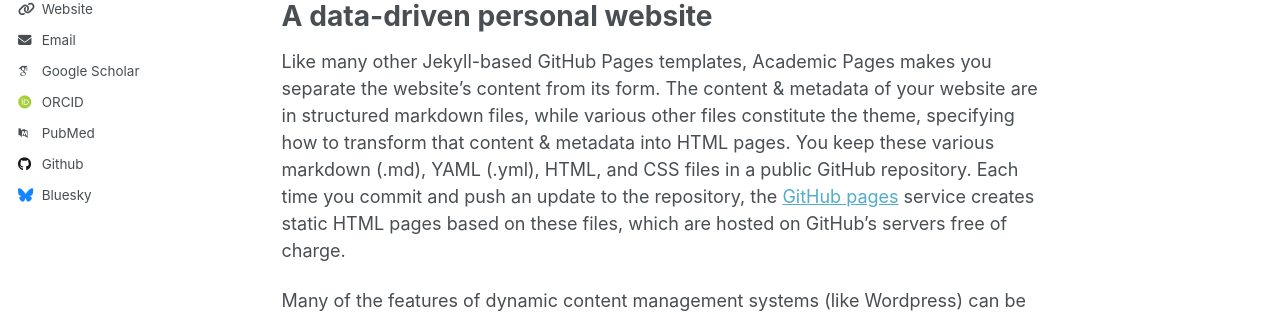
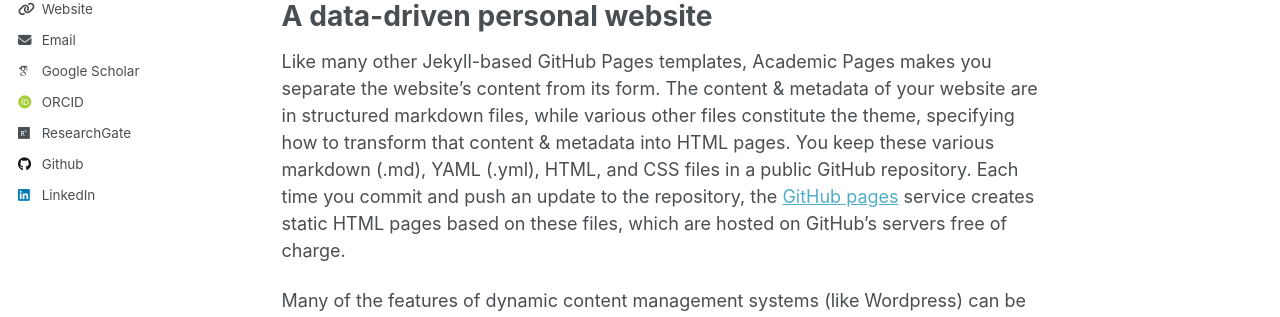
Before and after one commit to SereneLian/SereneLian.github.io, a Jekyll site: the page built from _pages/about.md, in a window 1280 px wide. Shown: the part 470-787 px from the top of the page. Built offline with Jekyll 4.4.1, drawn with Linux system fonts in a browser that asks for light colours; some web fonts are replaced; part of the change alters nothing that is shown.

Commit message:
Update _config.yml

```diff
--- a/_config.yml
+++ b/_config.yml
@@ -32,23 +32,23 @@ author:
 
   # Academic websites
   arxiv            : # URL - Update with the correct link to your profile
-  googlescholar    : "https://scholar.google.com/citations?user=PS_CX0AAAAAJ"
+  googlescholar    : "https://scholar.google.com/citations?user=MAw4pfAAAAAJ&hl=en"
   impactstory      : # URL
-  orcid            : "http://orcid.org/yourorcidurl"
+  orcid            : "https://orcid.org/0000-0003-2351-2570"
   semantic         : # URL
-  pubmed           : "https://www.ncbi.nlm.nih.gov/pubmed/?term=john+snow"
-  researchgate     : # URL
+  pubmed           : # URL
+  researchgate     : "https://www.researchgate.net/profile/Jie-Lian-11/research"
 
   # Repositories and software development
   bitbucket        : # Username - Update with your username on the site
   codepen          : # Username
   dribbble         : # Username
-  github           : "academicpages"
+  github           : "SereneLian"
   kaggle           : # Username
   stackoverflow    : # User number or user number and name (i.e., use "1" or "1/jeff-atwood")
 
   # Social media
-  bluesky          : "bsky.app" # Replace this with you Bluesky username
+  bluesky          : # Username
   facebook         : # Username
   flickr           : # Username
   foursquare       : # Username
@@ -57,7 +57,7 @@ author:
   keybase          : # Username
   instagram        : # Username
   lastfm           : # Username
-  linkedin         : # Username
+  linkedin         : "www.linkedin.com/in/jie-lian-039022161"
   mastodon         : # URL
   medium           : # URL
   pinterest        : # Username
```
